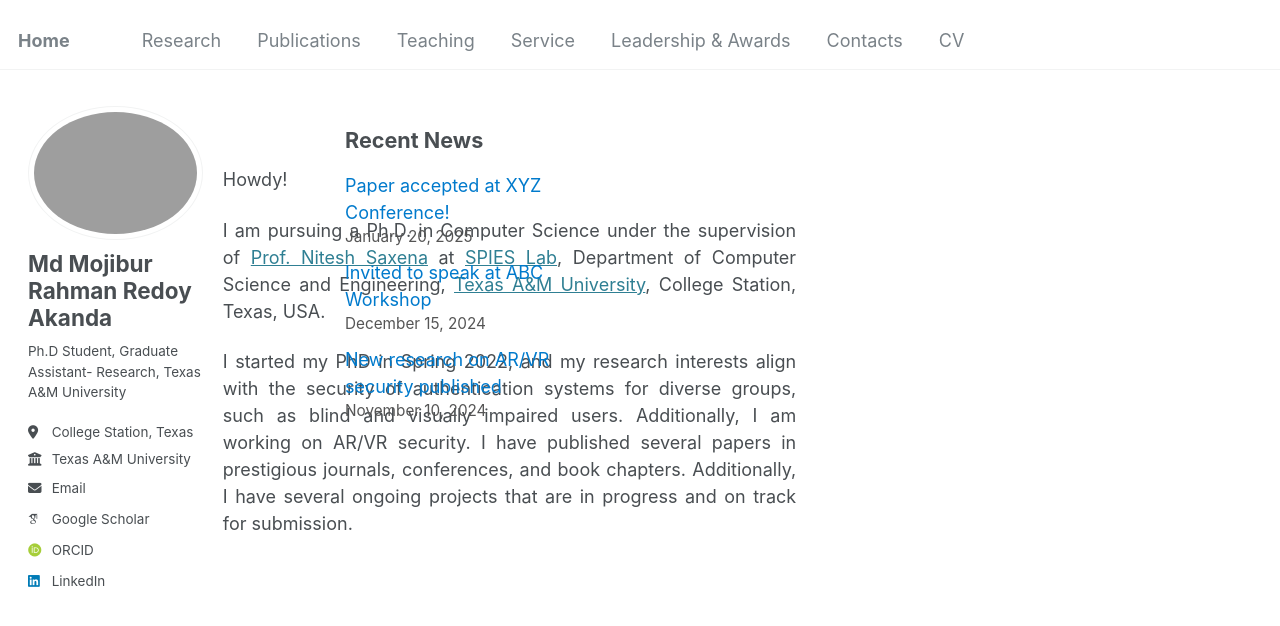
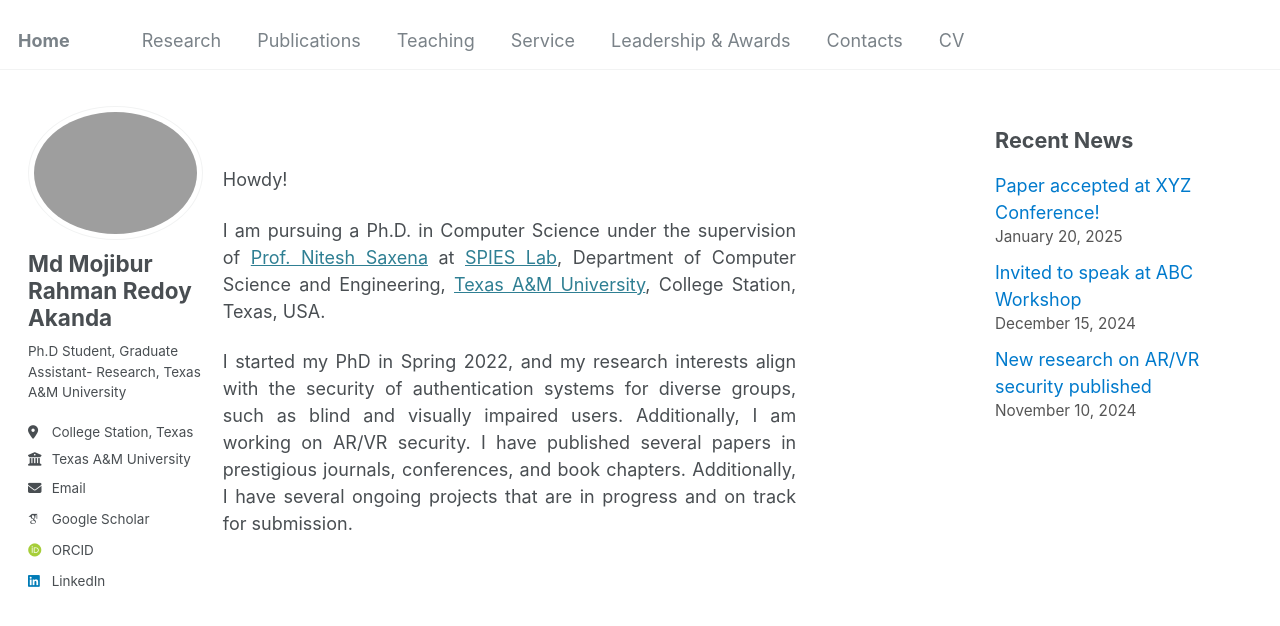
Before and after one commit to redoyakanda/redoyakanda.github.io, a Jekyll site: the page built from _pages/about.md, in a window 1280 px wide and 900 px high. Shown: the top 626 px of the window. Built offline with Jekyll 4.4.1, drawn with Linux system fonts in a browser that asks for light colours; some web fonts are replaced.

Commit message:
Update main.scss

```diff
--- a/assets/css/main.scss
+++ b/assets/css/main.scss
@@ -60,7 +60,7 @@
 .main-container .content {
   flex: 1; /* Take up the remaining available space */
   padding: 10px; /* Keep consistent padding inside content */
-  margin-right: -650px !important;
+  margin-right: 0px !important;
   margin-left: 0px !important;
 
   }
@@ -70,7 +70,7 @@
 .main-container .right-sidebar {
   width: 300px; /* Adjust width if necessary */
   margin-left: 0 !important;
-  margin-right: 650px !important;
+  margin-right: 0px !important;
   padding: 15px; /* Optional: Keep padding for a clean look */
   background: transparent; /* Set the background to transparent */
   position: sticky;
```
